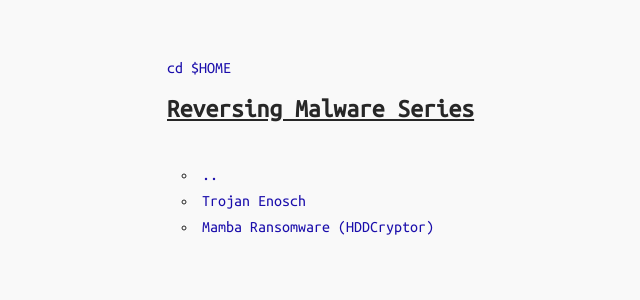
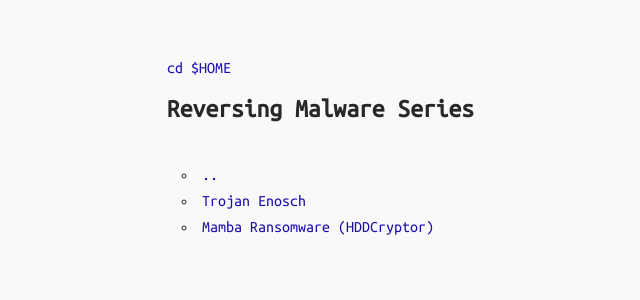
Before and after one commit to programdeveloper/secrary.github.io, a Jekyll site: the page built from _posts/2017-06-14-ReversingMalware.md, in a window 1280 px wide. Shown: the top 300 px of the page, without its empty margins (153-793 px from the left). Built offline with Jekyll 4.4.1, drawn with Linux system fonts in a browser that asks for light colours.

Commit message:
Update main.scss

```diff
--- a/css/main.scss
+++ b/css/main.scss
@@ -98,7 +98,6 @@ ul {
     &__title {
         font-size: 1.6em;
         font-weight: 700;
-        text-decoration: underline;
         margin-top: 20px;
         margin-bottom: 5px;
     }
```
